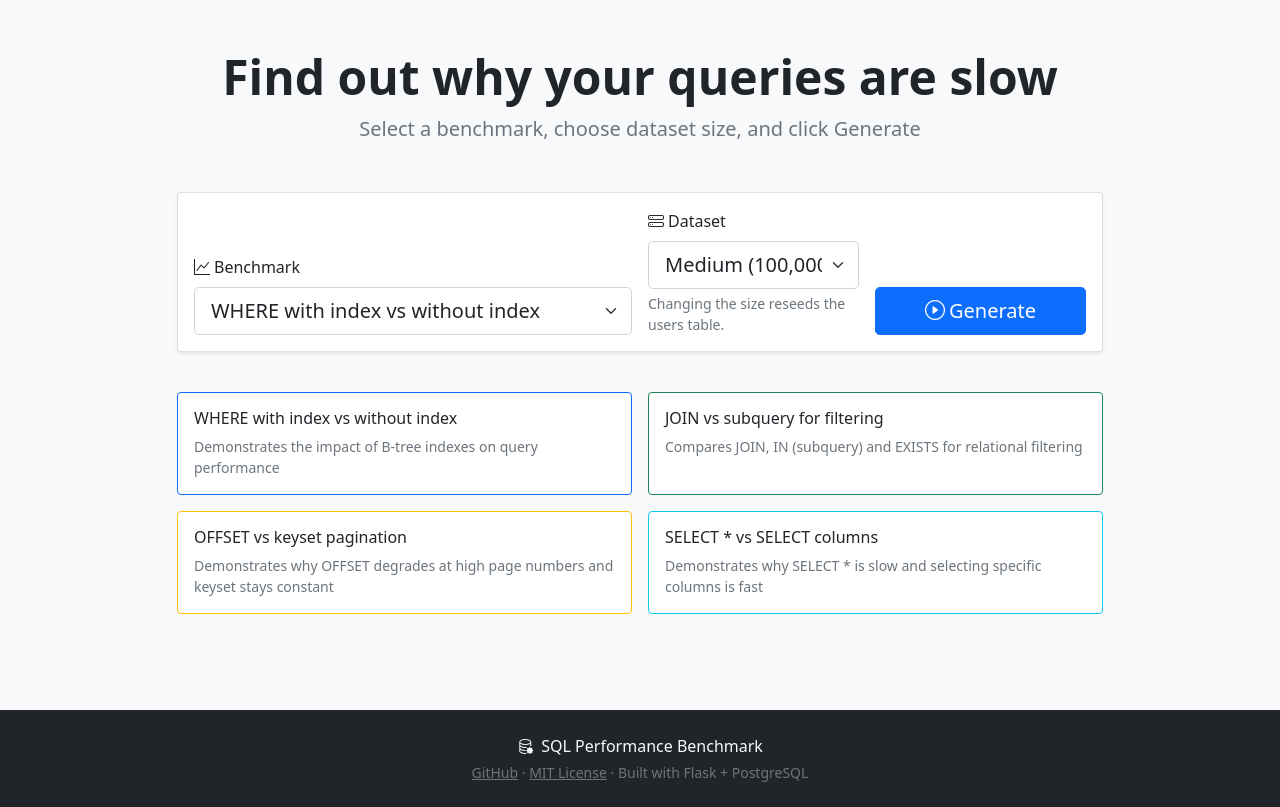
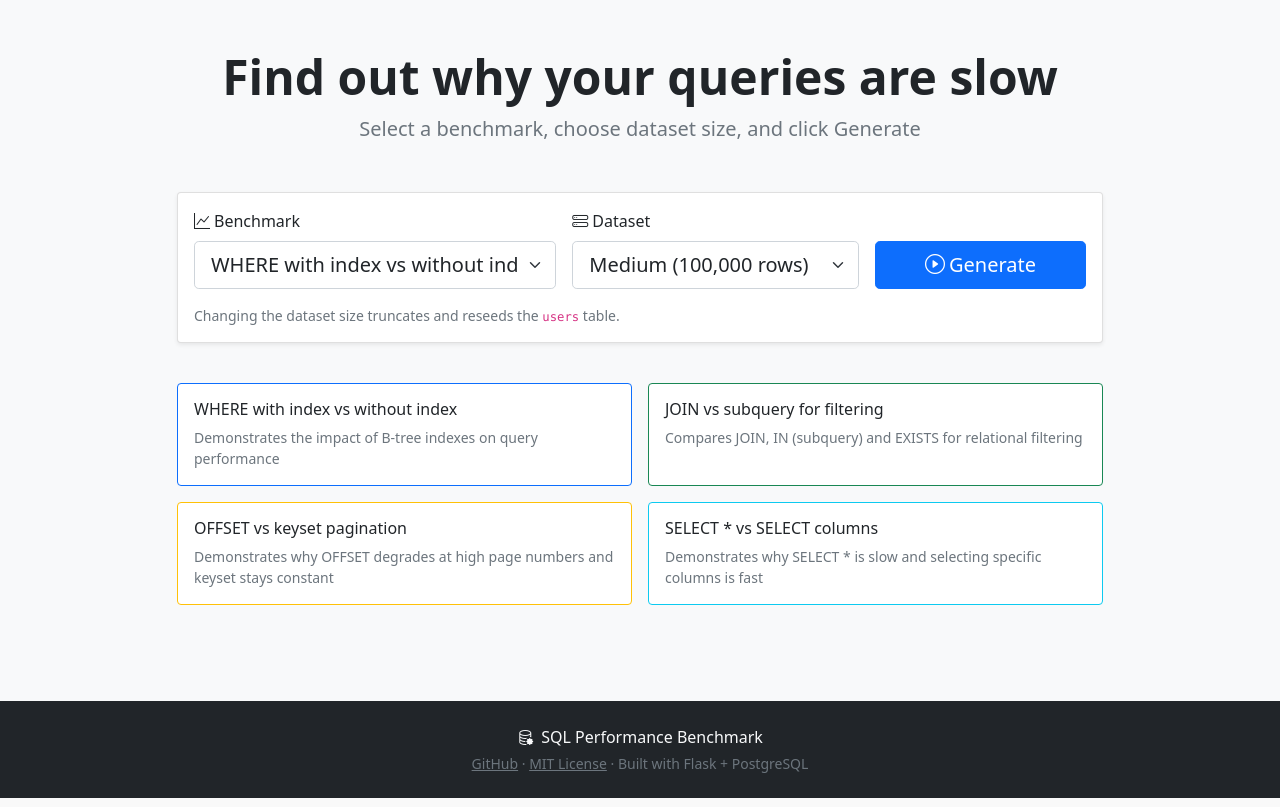
Before and after one commit to jonaas-dev/sql-performance, a Flask app: page / in a window 1280 px wide. Shown: the part 56-863 px from the top of the page. Run offline with Flask 3, Linux system fonts and the light colour scheme; some libraries are stand-ins or nearby versions.

Commit message:
fix(ui): stop truncating the dataset label, refresh UI screenshots
The dataset select sat in a col-md-3 that was too narrow for the size
labels at form-select-lg, so "Medium (100,000 rows)" rendered as
"Medium (100,000 row". Widened to 5/4/3 and moved the reseed warning to its
own full-width line instead of squeezing it beside the Generate button.

The landing and history screenshots still showed the pre-PR-44 UI. Retaken
from the running stack, with a history populated by the corrected code.

Co-Authored-By: Claude Opus 5 <noreply@anthropic.com>
Claude-Session: https://claude.ai/code/session_014abw4B6YUf54giaEyPQpbo

```diff
--- a/app/templates/results.html
+++ b/app/templates/results.html
@@ -34,7 +34,7 @@
                 <form action="/generate" method="get" class="card shadow-sm mb-4">
                     <div class="card-body">
                         <div class="row g-3 align-items-end">
-                            <div class="col-md-6">
+                            <div class="col-md-5">
                                 <label for="benchmark" class="form-label fw-semibold">
                                     <i class="bi bi-graph-up me-1"></i>Benchmark
                                 </label>
@@ -46,7 +46,7 @@
                                     {% endfor %}
                                 </select>
                             </div>
-                            <div class="col-md-3">
+                            <div class="col-md-4">
                                 <label for="size" class="form-label fw-semibold">
                                     <i class="bi bi-hdd-stack me-1"></i>Dataset
                                 </label>
@@ -57,12 +57,16 @@
                                     </option>
                                     {% endfor %}
                                 </select>
-                                <div class="form-text">Changing the size reseeds the users table.</div>
                             </div>
                             <div class="col-md-3">
                                 <button type="submit" class="btn btn-primary btn-lg w-100" id="generate-btn">
                                     <i class="bi bi-play-circle me-1"></i>Generate
                                 </button>
+                            </div>
+                            <div class="col-12">
+                                <div class="form-text mt-0">
+                                    Changing the dataset size truncates and reseeds the <code>users</code> table.
+                                </div>
                             </div>
                         </div>
                     </div>
```
Also changed, not shown: app/img/screenshot_history.png, app/img/screenshot_landing.png.
